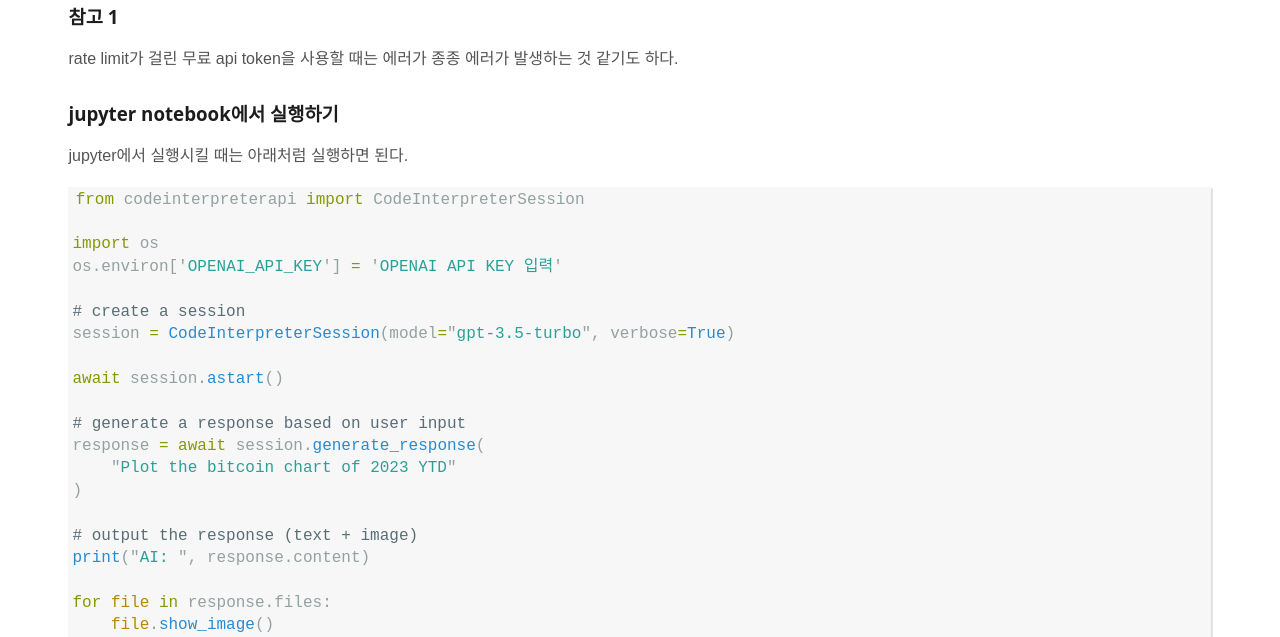
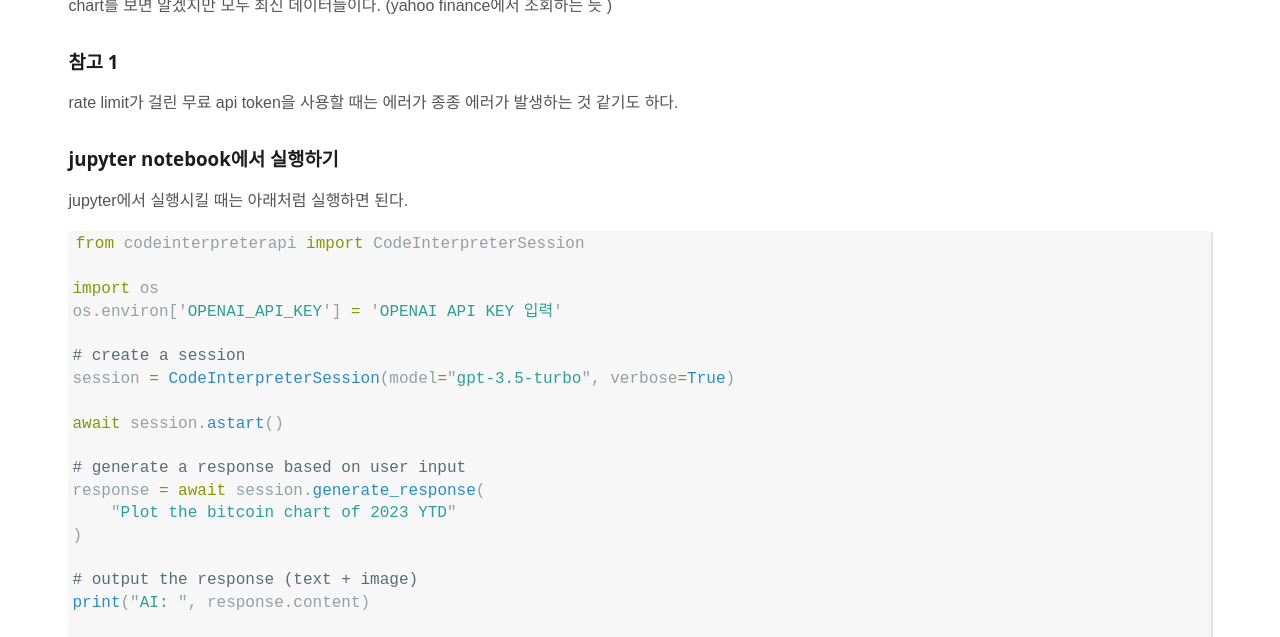
Before and after one commit to jason-heo/jason-heo.github.io, a Jekyll site: the page built from _posts/2023-09-03-til.md, in a window 1280 px wide and 900 px high, scrolled down 1862 px, cut to the strip 263-900 px from the top of the window. Built offline with Jekyll 4.4.1, drawn with Linux system fonts in a browser that asks for light colours; comment, search, counter and statistics services are not loaded.

Commit message:
image comment 보강

```diff
--- a/_posts/2023-09-03-til.md
+++ b/_posts/2023-09-03-til.md
@@ -75,6 +75,8 @@ if __name__ == "__main__":
 아래는 생성된 chart이다.
 
 <img src="https://i.imgur.com/nkmnYqz.png"/>
+
+chart를 보면 알겠지만 모두 최신 데이터들이다. (yahoo finance에서 조회하는 듯 )
 
 ### 참고 1
 
```
